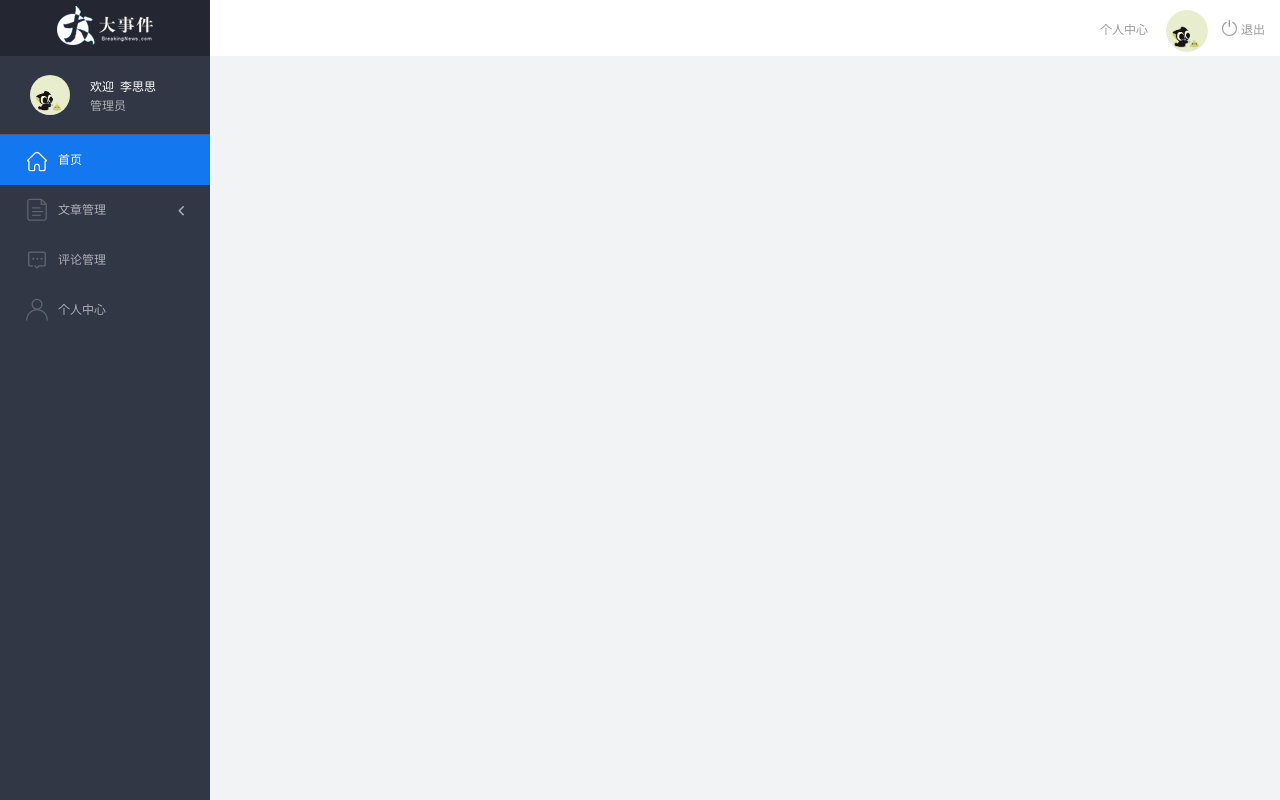
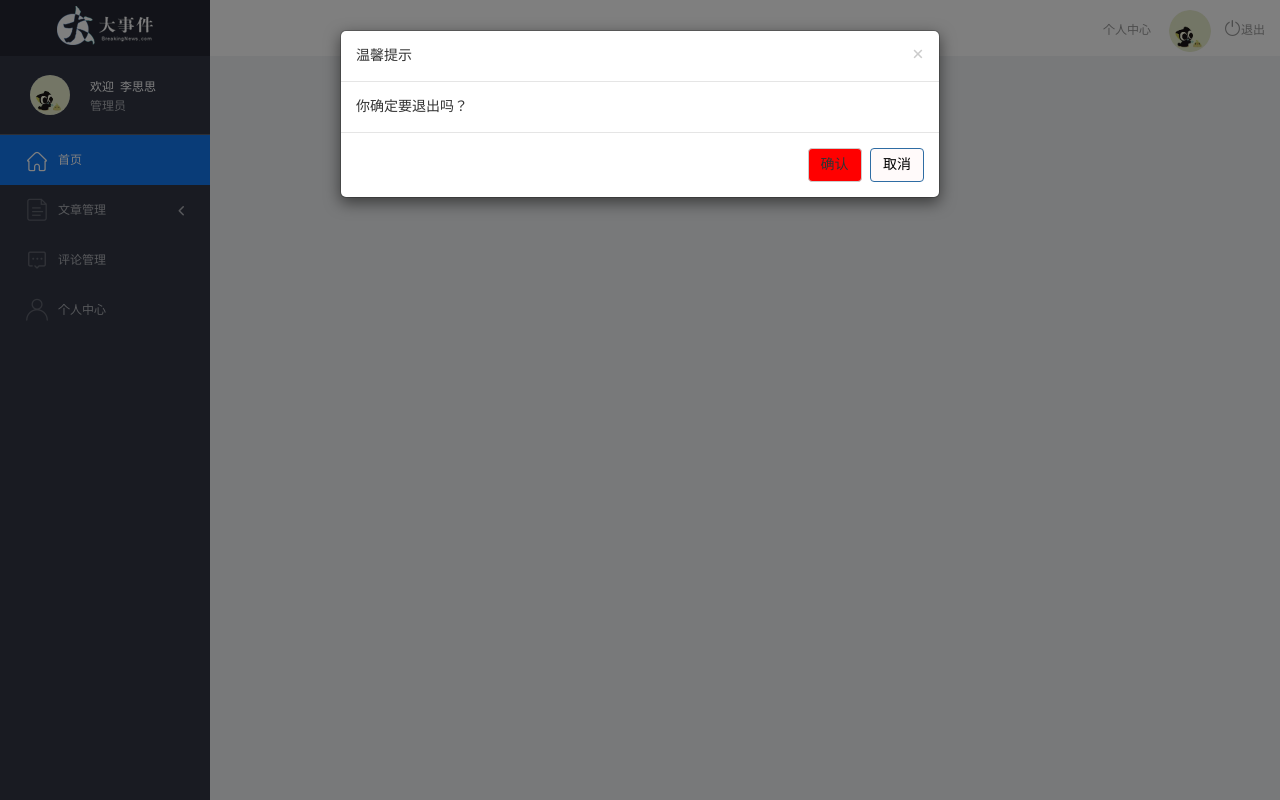
Before and after one commit to zhousijian/bigNews, a plain HTML site: page admin/index.html in a window 1280 px wide. Both pictures are taken after a click on the link "退出". Drawn offline with Linux system fonts and the light colour scheme; no server answers.

Commit message:
完成用户信息和退出登录功能

```diff
--- a/admin/index.html
+++ b/admin/index.html
@@ -1,58 +1,145 @@
 <!DOCTYPE html>
 <html lang="en">
-
   <head>
-    <meta charset="UTF-8">
-    <meta name="viewport" content="width=device-width, initial-scale=1.0">
-    <meta http-equiv="X-UA-Compatible" content="ie=edge">
+    <meta charset="UTF-8" />
+    <meta name="viewport" content="width=device-width, initial-scale=1.0" />
+    <meta http-equiv="X-UA-Compatible" content="ie=edge" />
     <title>大事件-后台首页</title>
-    <link rel="stylesheet" href="./libs/bootstrap/css/bootstrap.min.css">
-    <link rel="stylesheet" href="css/reset.css">
-    <link rel="stylesheet" href="css/iconfont.css">
-    <link rel="stylesheet" href="css/main.css">
-    <script src="./libs/jquery-1.12.4.min.js"></script>
+    <link rel="stylesheet" href="./libs/bootstrap/css/bootstrap.min.css" />
+    <link rel="stylesheet" href="css/reset.css" />
+    <link rel="stylesheet" href="css/iconfont.css" />
+    <link rel="stylesheet" href="css/main.css" />
+    <script src="../js/jquery-1.12.4.min.js"></script>
     <!-- 导入bootstrap的js文件 -->
     <script src="./libs/bootstrap/js/bootstrap.min.js"></script>
+    <script src="./js/http.js"></script>
   </head>
 
   <body>
     <div class="sider">
-        <a href="#" class="logo"><img src="images/logo02.png" alt="logo"></a>
+      <a href="#" class="logo"><img src="images/logo02.png" alt="logo"/></a>
       <div class="user_info">
-            <img src="images/2.jpg" alt="person">
+        <img src="images/2.jpg" alt="person" />
         <span>欢迎&nbsp;&nbsp;李思思</span>
         <b>管理员</b>
       </div>
       <!-- 左侧导航栏 -->
       <div class="menu">
-            <div class="level01 active"><a href="#" target="main_frame"><i
-                        class="iconfont icon-yidiandiantubiao04"></i><span>首页</span></a></div>
-            <div class="level01"><a href="#"><i class="iconfont icon-icon-article"></i><span>文章管理</span><b
-                        class="iconfont icon-arrowdownl"></b></a></div>
+        <div class="level01 active">
+          <a href="#" target="main_frame"
+            ><i class="iconfont icon-yidiandiantubiao04"></i
+            ><span>首页</span></a
+          >
+        </div>
+        <div class="level01">
+          <a href="#"
+            ><i class="iconfont icon-icon-article"></i><span>文章管理</span
+            ><b class="iconfont icon-arrowdownl"></b
+          ></a>
+        </div>
         <ul class="level02">
-                <li><a href="#" target="main_frame"><i class="iconfont icon-previewright"></i><span>文章列表</span></a></li>
-                <li><a href="#" target="main_frame"><i class="iconfont icon-previewright"></i><span>发表文章</span></a></li>
-                <li><a href="#" target="main_frame"><i class="iconfont icon-previewright"></i><span>文章类别管理</span></a>
+          <li>
+            <a href="#" target="main_frame"
+              ><i class="iconfont icon-previewright"></i
+              ><span>文章列表</span></a
+            >
+          </li>
+          <li>
+            <a href="#" target="main_frame"
+              ><i class="iconfont icon-previewright"></i
+              ><span>发表文章</span></a
+            >
+          </li>
+          <li>
+            <a href="#" target="main_frame"
+              ><i class="iconfont icon-previewright"></i
+              ><span>文章类别管理</span></a
+            >
           </li>
         </ul>
 
-            <div class="level01"><a href="#" target="main_frame"><i
-                        class="iconfont icon-comment"></i><span>评论管理</span></a></div>
-            <div class="level01" id="user"><a href="#" target="main_frame"><i
-                        class="iconfont icon-user"></i><span>个人中心</span></a></div>
+        <div class="level01">
+          <a href="#" target="main_frame"
+            ><i class="iconfont icon-comment"></i><span>评论管理</span></a
+          >
+        </div>
+        <div class="level01" id="user">
+          <a href="#" target="main_frame"
+            ><i class="iconfont icon-user"></i><span>个人中心</span></a
+          >
+        </div>
       </div>
       <!-- 顶部栏 -->
       <div class="header_bar">
         <div class="user_center_link">
           <a href="./user.html" target="main_frame">个人中心</a>
-                <img src="images/2.jpg" alt="person">
-                <a href="javascript:void(0)" class="logout"><i class="iconfont icon-tuichu"></i> 退出</a>
+          <img src="images/2.jpg" alt="person" />
+          <a href="javascript:void(0)" class="logout"
+            ><i class="iconfont icon-tuichu"></i>退出</a
+          >
         </div>
       </div>
       <!-- 右侧主体内容 -->
-        <div class="main" id="main_body">
+      <div class="main" id="main_body"></div>
+    </div>
 
+     <!-- 模态框 -->
+  <div class="modal fade" id="myModal" tabindex="-1" role="dialog" aria-labelledby="myModalLabel" aria-hidden="true">
+        <div class="modal-dialog">
+            <div class="modal-content">
+                <div class="modal-header">
+                    <button type="button" class="close" data-dismiss="modal" aria-hidden="true">&times;</button>
+                    <h4 class="modal-title" id="myModalLabel">温馨提示</h4>
                 </div>
+                <div class="modal-body">在这里添加一些文本</div>
+                <div class="modal-footer">
+                    <button type="button" class="btn btn-default" data-dismiss="modal" style="background-color: skyblue;" >确认</button>
+                    <!-- <button type="button" class="btn btn-primary">提交更改</button> -->
+                </div>
+            </div><!-- /.modal-content -->
+        </div><!-- /.modal -->
+    </div>
+
+    <!-- 模态框 -->
+  <div class="modal fade" id="myModal2" tabindex="-1" role="dialog" aria-labelledby="myModalLabel" aria-hidden="true">
+        <div class="modal-dialog">
+            <div class="modal-content">
+                <div class="modal-header">
+                    <button type="button" class="close" data-dismiss="modal" aria-hidden="true">&times;</button>
+                    <h4 class="modal-title" id="myModalLabel">温馨提示</h4>
+                </div>
+                <div class="modal-body">在这里添加一些文本</div>
+                <div class="modal-footer">
+                    <button type="button" class="btn btn-default" data-dismiss="modal" style="background-color: red;" >确认</button>
+                    <button type="button" class="btn btn-primary" style="background-color: snow;color: #000;">取消</button>
+                </div>
+            </div><!-- /.modal-content -->
+        </div><!-- /.modal -->
     </div>
   </body>
+  <script>
+    //   console.log(BigNew);
+
+      $.ajax({
+          url : BigNew.user_info,
+          type : 'get',
+          success : function(res){
+            console.log(res);
+            $('.user_info>img').attr('src',res.data.userPic);
+            $('.user_info>span').html('欢迎&nbsp;&nbsp;' + res.data.nickname)
+            $('.user_center_link>img').attr('src',res.data.userPic)
+          }
+      })
+      $('.logout').on('click',function(){
+        $('.modal-body').text('你确定要退出吗？');
+        $('#myModal2').modal();
+      })
+      $('#myModal2 .btn-default').on('click',function(){
+          localStorage.removeItem('token');
+          location.href = './login.html'
+      })
+      $('#myModal2 .btn-primary').on('click',function(){
+        $('#myModal2').modal('hide');
+      })
+  </script>
 </html>
```
Lines whose indentation alone changed are shown as unchanged.
